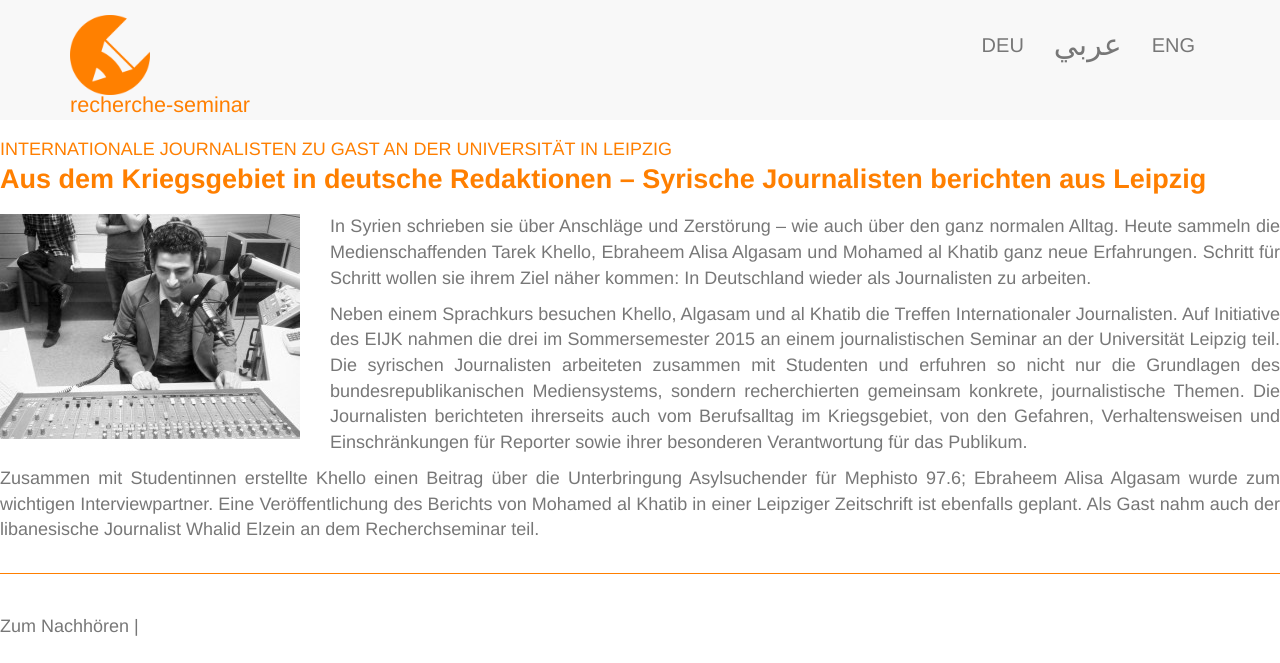
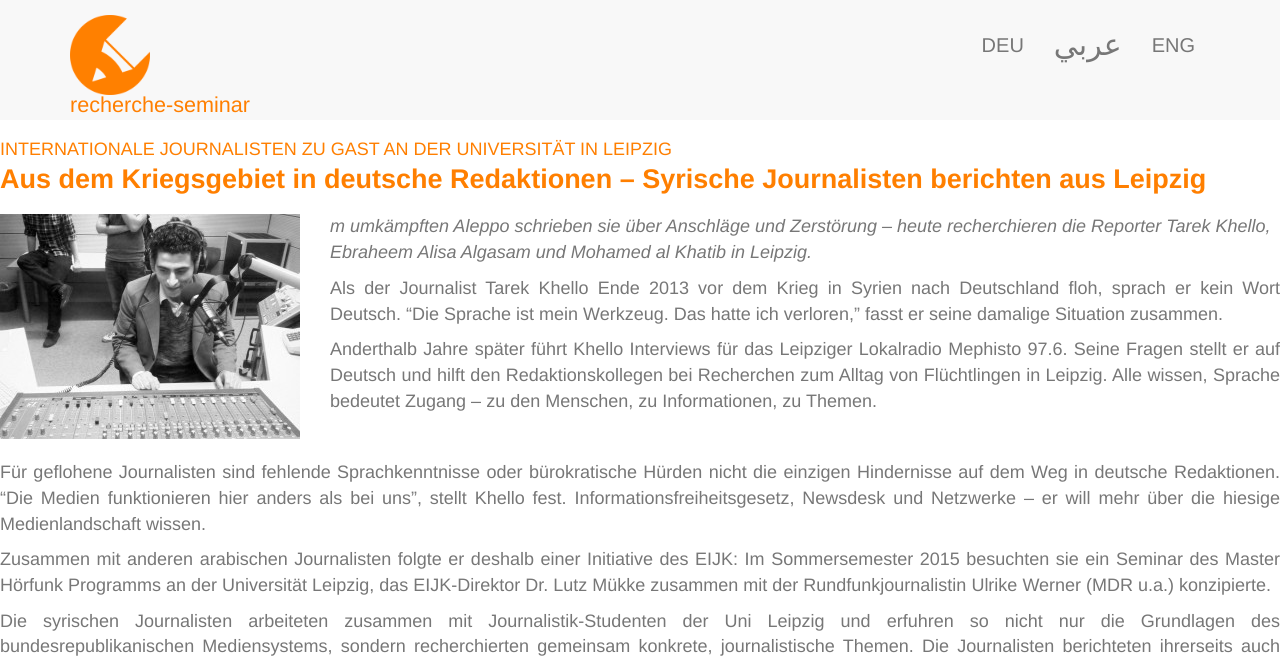
Before and after one commit to EIJC/TIJ, a Jekyll site: the page built from _posts/2015-08-03-recherche-seminar.html, in a window 1280 px wide and 1400 px high. Shown: the top 663 px of the window. Built offline with Jekyll 4.4.1, drawn with Linux system fonts in a browser that asks for light colours; nearby versions of some CDN libraries; some of the changed text lies outside the part shown.

Commit message:
Edit from JekyllCMS

```diff
--- a/_posts/2015-08-03-recherche-seminar.html
+++ b/_posts/2015-08-03-recherche-seminar.html
@@ -7,11 +7,27 @@ title: recherche-seminar
 
 <p><img class="img-responsive" src="{{ site.base_url }}/images/Khello-bei-mephisto976-300x225.jpg" style="float: left; margin-right: 30px;" /></p>
 
-<p style="text-align: justify;">In Syrien schrieben sie &uuml;ber Anschl&auml;ge und Zerst&ouml;rung &ndash; wie auch &uuml;ber den ganz normalen Alltag. Heute sammeln die Medienschaffenden Tarek Khello, Ebraheem Alisa Algasam und Mohamed al Khatib ganz neue Erfahrungen. Schritt f&uuml;r Schritt wollen sie ihrem Ziel n&auml;her kommen: In Deutschland wieder als Journalisten zu arbeiten.</p>
+<p><em>m umk&auml;mpften Aleppo schrieben sie &uuml;ber Anschl&auml;ge und Zerst&ouml;rung &ndash; heute recherchieren die Reporter Tarek Khello, Ebraheem Alisa Algasam und Mohamed al Khatib in Leipzig. </em></p>
 
-<p style="text-align: justify;">Neben einem Sprachkurs besuchen Khello, Algasam und al Khatib die Treffen Internationaler Journalisten. Auf Initiative des EIJK nahmen die drei im Sommersemester 2015 an einem journalistischen Seminar an der Universit&auml;t Leipzig teil. Die syrischen Journalisten arbeiteten zusammen mit Studenten und erfuhren so nicht nur die Grundlagen des bundesrepublikanischen Mediensystems, sondern recherchierten gemeinsam konkrete, journalistische Themen. Die Journalisten berichteten ihrerseits auch vom Berufsalltag im Kriegsgebiet, von den Gefahren, Verhaltensweisen und Einschr&auml;nkungen f&uuml;r Reporter sowie ihrer besonderen Verantwortung f&uuml;r das Publikum.</p>
+<p style="text-align: justify;">Als der Journalist Tarek Khello Ende 2013 vor dem Krieg in Syrien nach Deutschland floh, sprach er kein Wort Deutsch. &ldquo;Die Sprache ist mein Werkzeug. Das hatte ich verloren,&rdquo; fasst er seine damalige Situation zusammen.</p>
 
-<p style="text-align: justify;">Zusammen mit Studentinnen erstellte Khello einen Beitrag &uuml;ber die Unterbringung Asylsuchender f&uuml;r Mephisto 97.6; Ebraheem Alisa Algasam wurde zum wichtigen Interviewpartner. Eine Ver&ouml;ffentlichung des Berichts von Mohamed al Khatib in einer Leipziger Zeitschrift ist ebenfalls geplant. Als Gast nahm auch der libanesische Journalist Whalid Elzein an dem Recherchseminar teil.</p>
+<p style="text-align: justify;">Anderthalb Jahre sp&auml;ter f&uuml;hrt Khello Interviews f&uuml;r das Leipziger Lokalradio Mephisto 97.6. Seine Fragen stellt er auf Deutsch und hilft den Redaktionskollegen bei Recherchen zum Alltag von Fl&uuml;chtlingen in Leipzig. Alle wissen, Sprache bedeutet Zugang &ndash; zu den Menschen, zu Informationen, zu Themen.</p>
+
+<p style="text-align: justify;">&nbsp;</p>
+
+<p style="text-align: justify;">F&uuml;r geflohene Journalisten sind fehlende Sprachkenntnisse oder b&uuml;rokratische H&uuml;rden nicht die einzigen Hindernisse auf dem Weg in deutsche Redaktionen. &ldquo;Die Medien funktionieren hier anders als bei uns&rdquo;, stellt Khello fest. Informationsfreiheitsgesetz, Newsdesk und Netzwerke &ndash; er will mehr &uuml;ber die hiesige Medienlandschaft wissen.</p>
+
+<p style="text-align: justify;">Zusammen mit anderen arabischen Journalisten folgte er deshalb einer Initiative des EIJK: Im Sommersemester 2015 besuchten sie ein Seminar des Master H&ouml;rfunk Programms an der Universit&auml;t Leipzig, das EIJK-Direktor Dr. Lutz M&uuml;kke zusammen mit der Rundfunkjournalistin Ulrike Werner (MDR u.a.) konzipierte.</p>
+
+<p style="text-align: justify;">Die syrischen Journalisten arbeiteten zusammen mit Journalistik-Studenten der Uni Leipzig und erfuhren so nicht nur die Grundlagen des bundesrepublikanischen Mediensystems, sondern recherchierten gemeinsam konkrete, journalistische Themen. Die Journalisten berichteten ihrerseits auch vom Berufsalltag im Kriegsgebiet, von den Gefahren, Verhaltensweisen und Einschr&auml;nkungen f&uuml;r Reporter sowie ihrer besonderen Verantwortung f&uuml;r das Publikum.</p>
+
+<div class="wp-caption alignleft" id="attachment_2778" style="width: 645px"><img alt="Intensive Diskussionen zwischen deutschen Studierenden und arabischen Journalisten, ermöglicht durch ehrenamtliche Dolmetscher" height="341" src="http://www.eijc.eu/wp-content/uploads/2015/08/Seminar-1024x341.jpg" style="width: 100%; height: 100%;" width="1024" />
+<p class="wp-caption-text">Intensive Diskussionen zwischen deutschen Studierenden und arabischen Journalisten, erm&ouml;glicht durch ehrenamtliche Dolmetscher</p>
+</div>
+
+<p style="text-align: justify;">Zusammen mit Studentinnen erstellte Khello einen Beitrag &uuml;ber die Unterbringung Asylsuchender f&uuml;r Mephisto 97.6; Ebraheem Alisa Algasam wurde zum wichtigen Interviewpartner. Eine Ver&ouml;ffentlichung des Berichts von Mohamed al Khatib in einer Leipziger Zeitschrift ist ebenfalls geplant.</p>
+
+<p style="text-align: justify;">Khello hat nun ein Ziel: Er will f&uuml;r hiesige Medien recherchieren. Trotz aller Schwierigkeiten will er seinen Beruf auch in Deutschland aus&uuml;ben &ndash; schlie&szlig;lich, so sagt er, sei das Thema &sbquo;Krieg in Syrien&lsquo; auch hier angekommen und die Zug&auml;nge, die er zu Menschen und Themen habe, k&ouml;nnten helfen, die Qualit&auml;t der Berichterstattung in Deutschland zu erh&ouml;hen.</p>
 
 <div class="divider-small">&nbsp;</div>
 
```
